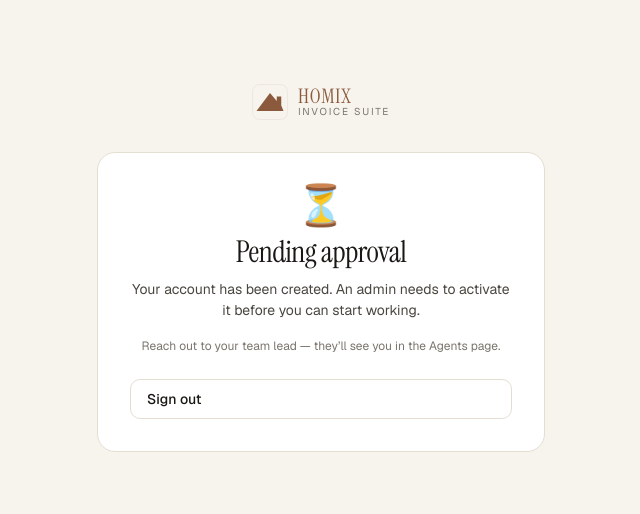
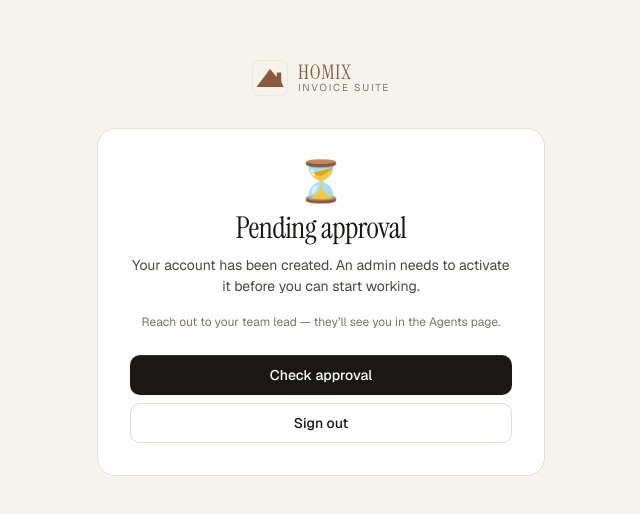
Before and after one commit to okjusthere/homixliving, a Next.js app: page /pending in a window 1280 px wide. Shown: the part 132-646 px from the top of the page, without its empty margins (319-959 px from the left). Built offline with nearby package versions, Linux system fonts and the light colour scheme; no server answers; sample sign-in values are in the browser's storage.

Commit message:
fix: refresh approval session cookie

```diff
--- a/src/app/pending/page.tsx
+++ b/src/app/pending/page.tsx
@@ -1,8 +1,6 @@
-import { auth, signOut } from "@/auth";
-import { Btn } from "@/components/homix/primitives";
-import { HomixMark } from "@/components/homix/server-primitives";
-import { tone } from "@/components/homix/tokens";
+import { auth } from "@/auth";
 import { redirect } from "next/navigation";
+import { PendingApprovalClient } from "./pending-approval-client";
 
 export default async function PendingApprovalPage() {
   const session = await auth();
@@ -11,62 +9,9 @@ export default async function PendingApprovalPage() {
     redirect("/login");
   }
 
-  if (session.user.isAdmin || session.user.isActive) {
-    redirect("/");
-  }
-
   return (
-    <div className="min-h-screen flex items-center justify-center px-6">
-      <div className="w-full max-w-md">
-        <div className="flex justify-center mb-8">
-          <HomixMark size={36} />
-        </div>
-
-        <div
-          className="rounded-2xl p-8 text-center"
-          style={{ background: tone.card, border: `1px solid ${tone.line}` }}
-        >
-          <div
-            className="text-[40px] mb-3"
-            style={{ lineHeight: 1 }}
-            aria-hidden
-          >
-            ⏳
-          </div>
-          <h1
-            className="font-serif"
-            style={{
-              fontSize: 30,
-              lineHeight: 1,
-              letterSpacing: "-0.02em",
-              color: tone.ink,
-              marginBottom: 12,
-            }}
-          >
-            Pending approval
-          </h1>
-          <p className="text-[14px]" style={{ color: tone.ink70 }}>
-            Your account has been created. An admin needs to activate it before
-            you can start working.
-          </p>
-          <p className="text-[12px] mt-4" style={{ color: tone.ink50 }}>
-            Reach out to your team lead — they&rsquo;ll see you in the Agents
-            page.
-          </p>
-
-          <form
-            action={async () => {
-              "use server";
-              await signOut({ redirectTo: "/login" });
-            }}
-            className="mt-6"
-          >
-            <Btn variant="outline" size="md" type="submit" className="w-full">
-              Sign out
-            </Btn>
-          </form>
-        </div>
-      </div>
-    </div>
+    <PendingApprovalClient
+      initialIsApproved={session.user.isAdmin || session.user.isActive}
+    />
   );
 }
--- /dev/null
+++ b/src/app/pending/pending-approval-client.tsx
@@ -0,0 +1,129 @@
+"use client";
+
+import { useCallback, useEffect, useRef, useState } from "react";
+import { useRouter } from "next/navigation";
+import { signOut, useSession } from "next-auth/react";
+import { Btn } from "@/components/homix/primitives";
+import { HomixMark } from "@/components/homix/server-primitives";
+import { tone } from "@/components/homix/tokens";
+
+export function PendingApprovalClient({
+  initialIsApproved,
+}: {
+  initialIsApproved: boolean;
+}) {
+  const router = useRouter();
+  const { data: session, status, update } = useSession();
+  const [checking, setChecking] = useState(initialIsApproved);
+  const checkedOnce = useRef(false);
+
+  const redirectIfApproved = useCallback(
+    (effectiveSession: typeof session) => {
+      if (effectiveSession?.user.isAdmin || effectiveSession?.user.isActive) {
+        router.replace("/");
+        router.refresh();
+        return true;
+      }
+
+      return false;
+    },
+    [router]
+  );
+
+  const refreshApproval = useCallback(async () => {
+    setChecking(true);
+    const refreshed = await update();
+    if (!redirectIfApproved(refreshed || session)) setChecking(false);
+  }, [redirectIfApproved, session, update]);
+
+  useEffect(() => {
+    if (status === "loading") return;
+
+    if (status === "unauthenticated" || !session?.user?.email) {
+      router.replace("/login");
+      return;
+    }
+
+    if (checkedOnce.current) return;
+    checkedOnce.current = true;
+
+    // Approval changes live in the DB, but proxy reads the JWT cookie.
+    // Refresh once so approved users do not bounce between /pending and /.
+    let cancelled = false;
+    async function refreshSessionCookie() {
+      const refreshed = await update();
+      if (cancelled) return;
+      if (!redirectIfApproved(refreshed || session)) setChecking(false);
+    }
+
+    void refreshSessionCookie();
+    return () => {
+      cancelled = true;
+    };
+  }, [redirectIfApproved, router, session, session?.user?.email, status, update]);
+
+  return (
+    <div className="min-h-screen flex items-center justify-center px-6">
+      <div className="w-full max-w-md">
+        <div className="flex justify-center mb-8">
+          <HomixMark size={36} />
+        </div>
+
+        <div
+          className="rounded-2xl p-8 text-center"
+          style={{ background: tone.card, border: `1px solid ${tone.line}` }}
+        >
+          <div
+            className="text-[40px] mb-3"
+            style={{ lineHeight: 1 }}
+            aria-hidden
+          >
+            ⏳
+          </div>
+          <h1
+            className="font-serif"
+            style={{
+              fontSize: 30,
+              lineHeight: 1,
+              letterSpacing: "-0.02em",
+              color: tone.ink,
+              marginBottom: 12,
+            }}
+          >
+            Pending approval
+          </h1>
+          <p className="text-[14px]" style={{ color: tone.ink70 }}>
+            Your account has been created. An admin needs to activate it before
+            you can start working.
+          </p>
+          <p className="text-[12px] mt-4" style={{ color: tone.ink50 }}>
+            Reach out to your team lead — they&rsquo;ll see you in the Agents
+            page.
+          </p>
+
+          <div className="mt-6 grid gap-2">
+            <Btn
+              variant="primary"
+              size="md"
+              type="button"
+              className="w-full justify-center"
+              onClick={() => void refreshApproval()}
+              disabled={checking}
+            >
+              {checking ? "Checking approval..." : "Check approval"}
+            </Btn>
+            <Btn
+              variant="outline"
+              size="md"
+              type="button"
+              className="w-full justify-center"
+              onClick={() => void signOut({ redirectTo: "/login" })}
+            >
+              Sign out
+            </Btn>
+          </div>
+        </div>
+      </div>
+    </div>
+  );
+}
```
